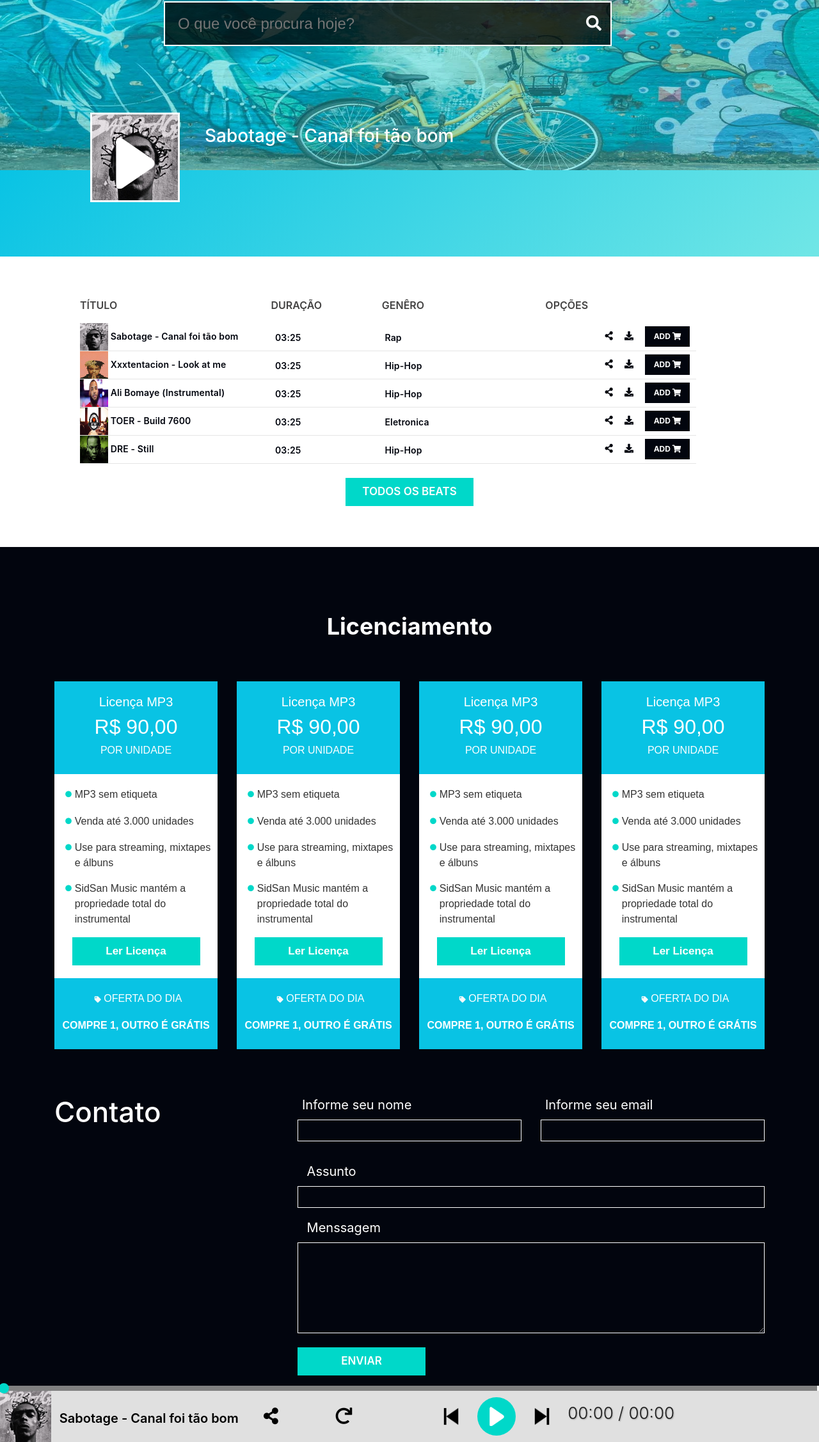
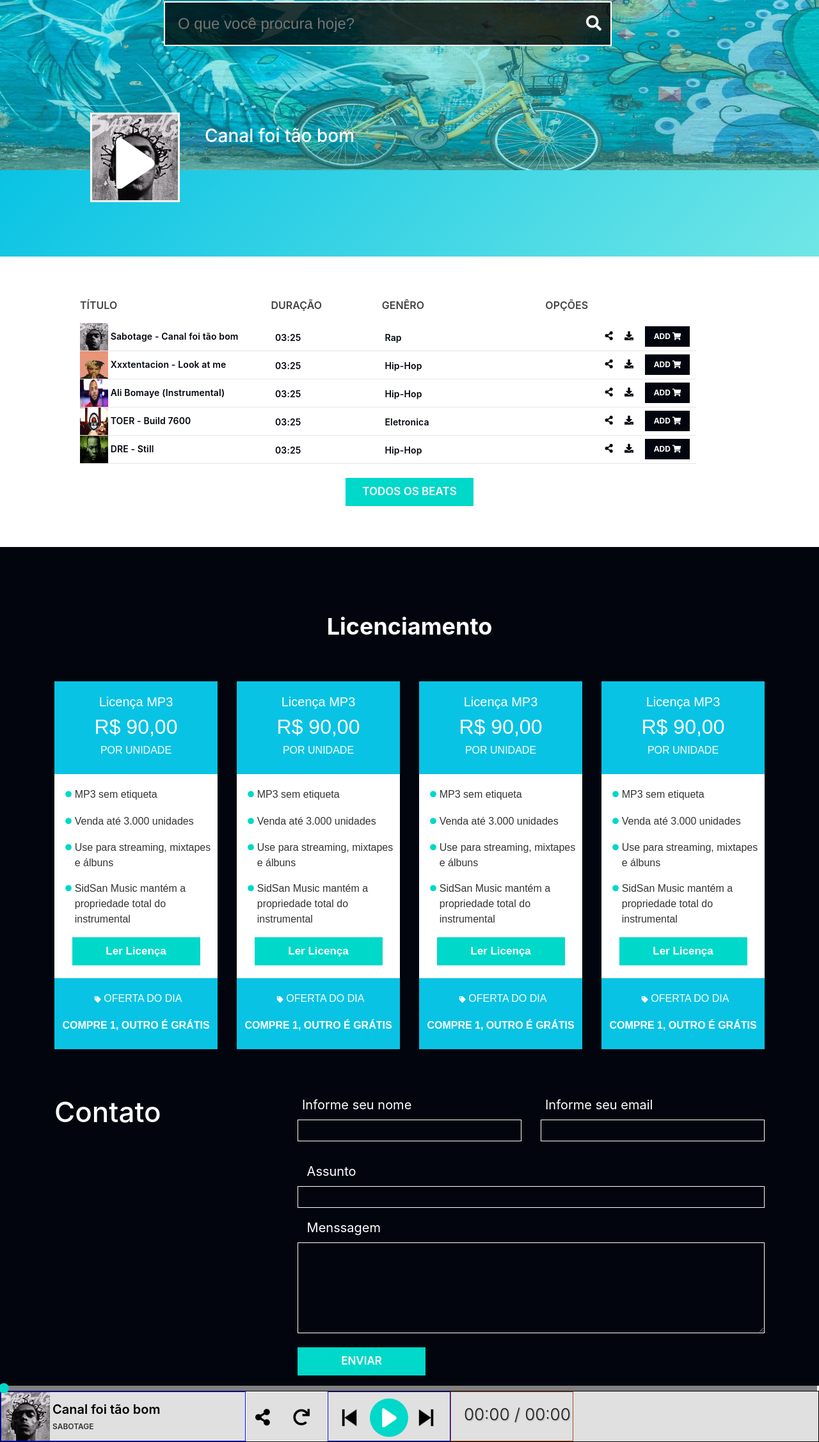
Before and after one commit to SidSan97/music-player, a PHP site: page / in a window 1280 px wide. Shown: the part 254-2508 px from the top of the page at 64% size. Run offline with PHP 8.4, Linux system fonts and the light colour scheme; some libraries are stand-ins or nearby versions.

Commit message:
Alteração do painel de som

```diff
--- a/css/index.css
+++ b/css/index.css
@@ -461,13 +461,63 @@ body
     margin-right: 1%;
 }
 
-#painel-player p
+#painel-player ul
 {
-    margin-top: 28px;
+    list-style: none;
+    display: flex;
+    border:black 1px solid;
+    margin: 0; padding: 0;
+    width: 100%;
+}
+
+#painel-player span
+{
+    width: 100%;
+}
+
+#painel-player ul li:first-child
+{
+    width: 30%;
+    border: blue 1px solid;
+    display: flex;
+}
+
+#painel-player ul li:nth-child(2)
+{
+    width: 10%;
+    border: 1px solid white;
+}
+
+#painel-player ul li:nth-child(3)
+{
+    width: 15%;
+    border: 1px solid mediumblue;
+    display: flex;
+    justify-content: center;
+}
+
+#painel-player ul li:nth-child(4)
+{
+    width: 15%;
+    padding-left: 20px;
+    border: 1px solid sienna;
+}
+
+#painel-player h5
+{
+    margin-top: 15px;
     margin-right: 2%;
     font-size: 20px;
     font-weight: 600;
     color: black;
+}
+
+#painel-player h6
+{
+    margin-right: 2%;
+    font-size: 12px;
+    font-weight: 600;
+    color: rgb(53, 53, 53);
 }
 
 #btn-shareSong
@@ -503,7 +553,8 @@ body
     border: none;
     padding: 1px;
     margin-top: 10px;
-    margin-right: 2%;
+    margin-right: 7%;
+    margin-left: 7%;
 }
 
 .btn_play i
--- a/index.php
+++ b/index.php
@@ -300,18 +300,32 @@
     </div>
 
     <div id="painel-player">
-       <img id="bg" src="foto-albuns/Poster1.jpg"> <p id="songTitle"></p>
+        <ul>
+          <li>
+            <img id="bg" src="foto-albuns/Poster1.jpg">
+            <span>
+                <h5 id="songTitle"></h5>
+                <h6>SABOTAGE</h6>
+            </span>
+          </li>
 
+          <li>
             <button id="btn-shareSong"><i class="fas fa-share-alt"></i></button>
             <button id="btn_repeat"><i class="fas fa-redo"></i></button>
+          </li>
 
+          <li>
             <input type="image" value="" onclick="previousSong()" src="assets/som-anterior.png" width="30px" height="30px" class="pass-song" id="prev">
             <button class="btn_play" id="play" onclick="playOrPauseSong()">
                 <img src="Play1.png">
             </button>
             <input type="image" value="" onclick="nextSong()" src="assets/proximo-som.png" width="30px" height="30px" class="pass-song" id="next">
+          </li>
 
+          <li>
             <div id="currentTime">00:00 / 00:00</div>
+          </li>
+
     </div>
 
     <script src="src/howler.core.js"></script>
--- a/js/player.js
+++ b/js/player.js
@@ -1,5 +1,5 @@
 //Cria um array com o nome das músicas
-let musics = ["Sabotage - Canal foi tão bom.mp3", "Xxxtentacion - Look at me.mp3", "Ali Bomaye.mp3", "TOER - Build 7600.mp3", "DRE - Still.mp3"];
+let musics = ["Canal foi tão bom.mp3", "Look at me.mp3", "Ali Bomaye.mp3", "Build 7600.mp3", "Still.mp3"];
 
 //Cria um array com a capa das músicas
 let poster = ["foto-albuns/Poster1.jpg", "foto-albuns/Poster2.jpg", "foto-albuns/Poster3.jpg", "foto-albuns/Poster4.jpg", "foto-albuns/Poster5.jpg"];
```
Lines whose indentation alone changed are shown as unchanged.
